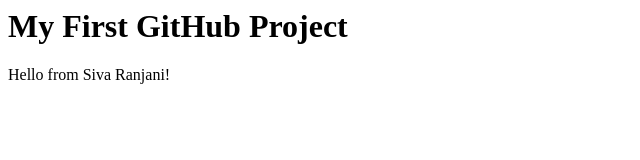
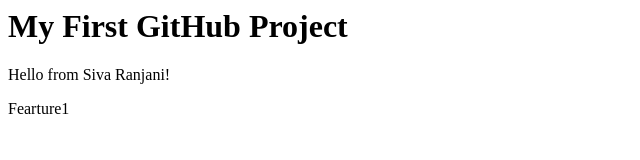
Before and after one commit to sivaranjani27-s/sample, a plain HTML site: page index.html in a window 1280 px wide. Shown: the full height of the page, 0-640 px from the left. Drawn offline with Linux system fonts and the light colour scheme.

Commit message:
Updated index.html in Feature1 branch

```diff
--- a/index.html
+++ b/index.html
@@ -2,5 +2,6 @@
 <body>
   <h1>My First GitHub Project</h1>
   <p>Hello from Siva Ranjani!</p>
+  <p>Fearture1</p>
 </body>
 </html>
```
